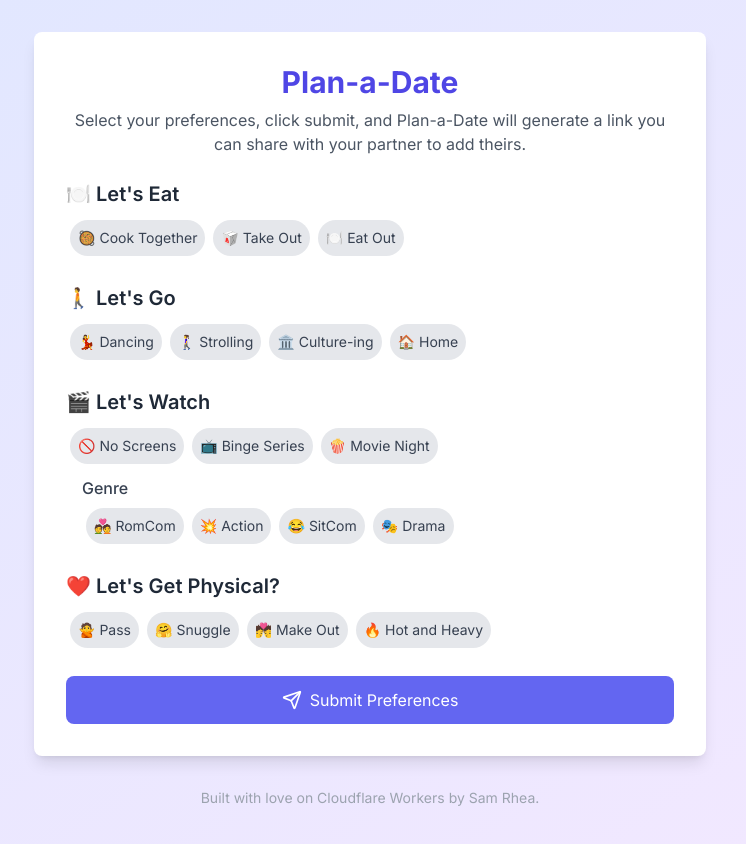
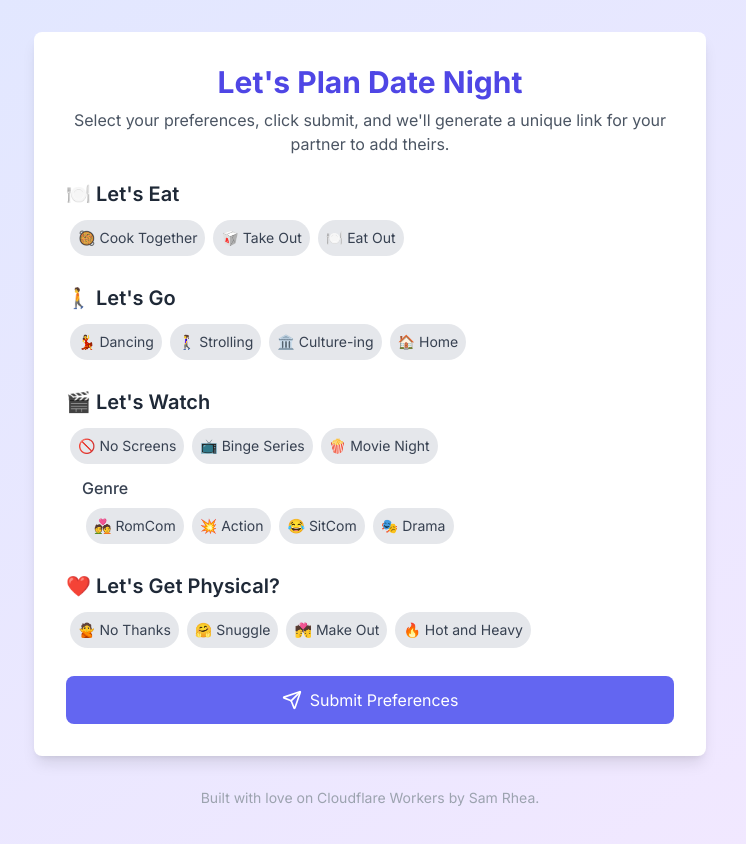
Before and after one commit to TownLake/DateNight, a Next.js app: page / in a window 1280 px wide. Shown: the top 844 px of the page, without its empty margins (270-1016 px from the left). Built offline with nearby package versions, Linux system fonts and the light colour scheme.

Commit message:
Pass -> No Thanks

```diff
--- a/app/components/DateNightPlanner.js
+++ b/app/components/DateNightPlanner.js
@@ -45,12 +45,22 @@ const DateNightPlanner = () => {
   }, [preferences.eat]);
 
   const handleMultiSelect = useCallback((category, item) => {
-    setPreferences(prev => ({
-      ...prev,
-      [category]: prev[category].includes(item)
-        ? prev[category].filter(i => i !== item)
-        : [...prev[category], item]
-    }));
+    setPreferences(prev => {
+      if (category === 'physical_connection_intimacy') {
+        if (item === 'No Thanks') {
+          return { ...prev, [category]: ['No Thanks'] };
+        } else if (prev[category].includes('No Thanks')) {
+          return { ...prev, [category]: [item] };
+        }
+      }
+
+      return {
+        ...prev,
+        [category]: prev[category].includes(item)
+          ? prev[category].filter(i => i !== item)
+          : [...prev[category], item]
+      };
+    });
   }, []);
 
   const handleSubmit = async (e) => {
@@ -119,6 +129,7 @@ const DateNightPlanner = () => {
   const Section = React.memo(({ title, category, options, subgroup, subgroupOptions }) => {
     const isNoScreens = category === 'watch' && preferences.watch.includes('No Screens');
     const isEatInOrTakeOut = category === 'location' && (preferences.eat.includes('Cook Together') || preferences.eat.includes('Take Out'));
+    const isNoThanksSelected = category === 'physical_connection_intimacy' && preferences.physical_connection_intimacy.includes('No Thanks');
 
     return (
       <div className="mb-6">
@@ -130,7 +141,8 @@ const DateNightPlanner = () => {
               category={category}
               item={item}
               emoji={emoji}
-              disabled={isEatInOrTakeOut && category === 'location' && item !== 'Home'}
+              disabled={(isEatInOrTakeOut && category === 'location' && item !== 'Home') ||
+                        (isNoThanksSelected && category === 'physical_connection_intimacy' && item !== 'No Thanks')}
             />
           ))}
         </div>
@@ -176,7 +188,7 @@ const DateNightPlanner = () => {
           <>
             <h1 className="text-3xl font-bold text-center mb-4 text-indigo-600 dark:text-indigo-400">Share with Your Partner</h1>
             <p className="text-center text-gray-600 dark:text-gray-400 mb-4">
-              Share this link with your partner to finish planning your date night together:
+              Share this link with your partner to plan your date night together:
             </p>
             <div className="flex items-center justify-center mb-6">
               <input
@@ -194,16 +206,16 @@ const DateNightPlanner = () => {
               </button>
             </div>
             <p className="text-center text-gray-600 dark:text-gray-400">
-              We'll generate a plan for the two of you once they submit their preferences.
+              We'll generate a plan for the two of you once they submit their plans.
             </p>
           </>
         ) : (
           <>
             <h1 className="text-3xl font-bold text-center mb-2 text-indigo-600 dark:text-indigo-400">
-              Plan-a-Date
+              Let's Plan Date Night
             </h1>
             <p className="text-center text-gray-600 dark:text-gray-400 mb-6">
-              Select your preferences, click submit, and Plan-a-Date will generate a link you can share with your partner to add theirs.
+              Select your preferences, click submit, and we'll generate a unique link for your partner to add theirs.
             </p>
             <form onSubmit={handleSubmit} className="space-y-6">
               <Section
@@ -248,7 +260,7 @@ const DateNightPlanner = () => {
                 title="❤️ Let's Get Physical?"
                 category="physical_connection_intimacy"
                 options={[
-                  ['Pass', '🙅'],
+                  ['No Thanks', '🙅'],
                   ['Snuggle', '🤗'],
                   ['Make Out', '💏'],
                   ['Hot and Heavy', '🔥']
```
